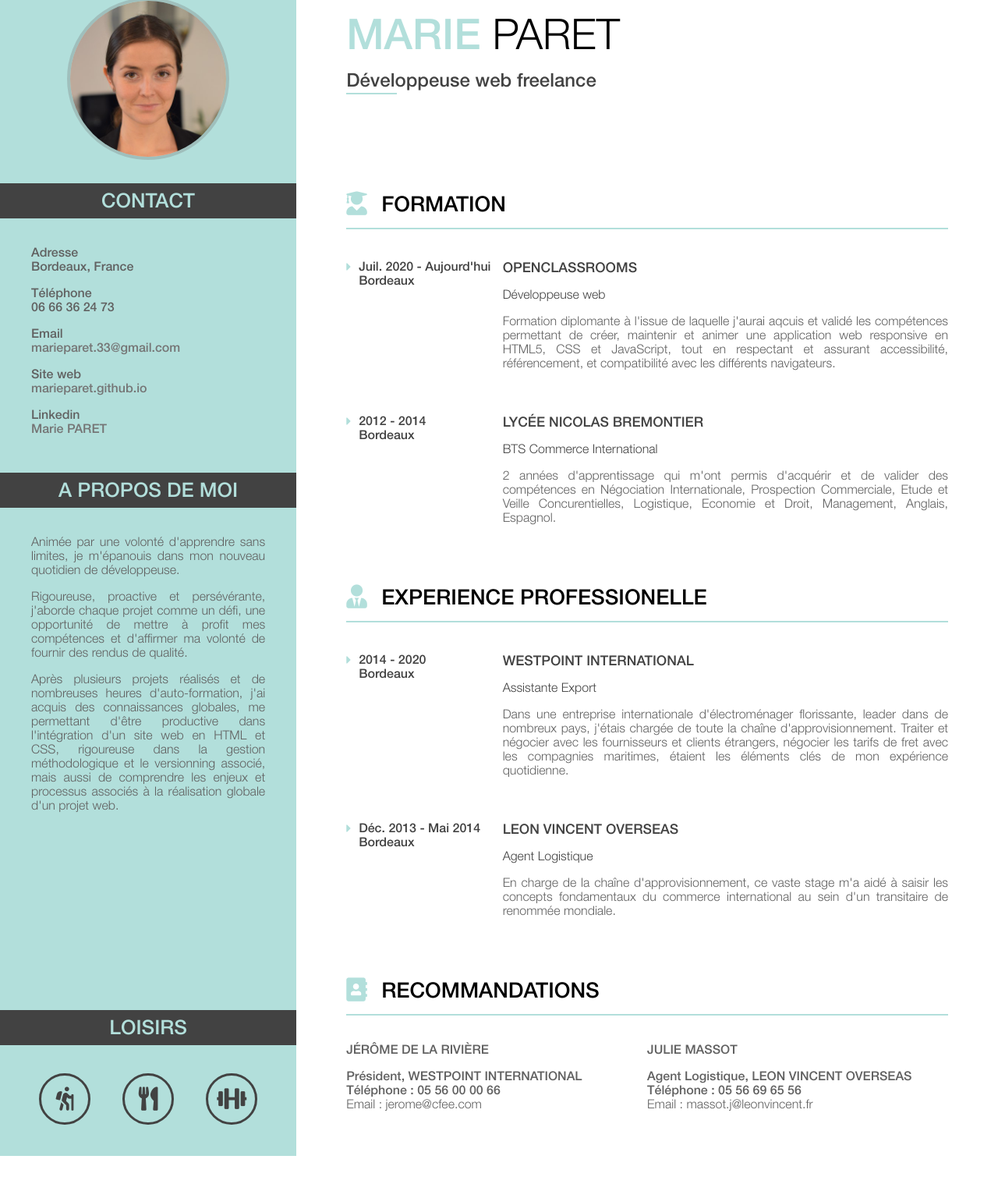
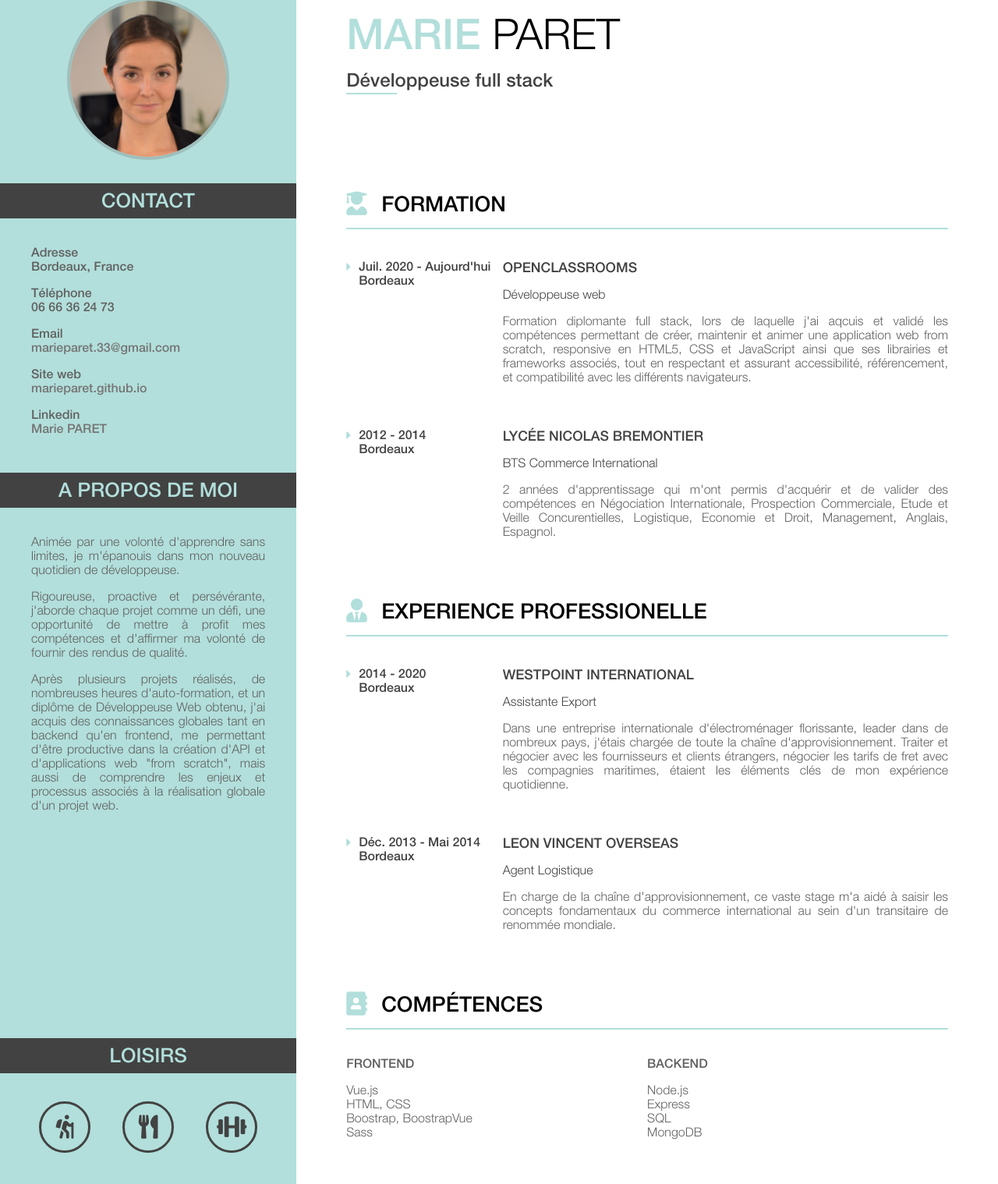
Before and after one commit to marieparet/marieparet.github.io, a plain HTML site: page index.html in a window 1280 px wide. Shown: the part 53-1571 px from the top of the page at 78% size. Before the commit the page ends 1535 px from the top, so only its background shows below. Drawn offline with Linux system fonts and the light colour scheme.

Commit message:
update info

```diff
--- a/css/responsive.css
+++ b/css/responsive.css
@@ -53,12 +53,12 @@
         font-size: 1.2em;
     }
 
-    .description-box-recommandation
+    .description-box-skills
     {
         flex-direction: column;
     }
 
-    .recommandation
+    .skills
     {
         width: auto;
     }
--- a/css/style.css
+++ b/css/style.css
@@ -48,7 +48,7 @@ h1 {
     margin-bottom: 10px;
 }
 
-h1, .recommandation-email {
+h1 {
     font-weight: normal;
 }
 
@@ -115,7 +115,7 @@ a:hover {
     color : #424242;
 }
 
-.my-info, .hobbies, .first-name, .job, .date-and-place-box, .recommandation-name {
+.my-info, .hobbies, .first-name, .job, .date-and-place-box, .skills-name {
     font-weight: bold;
 }
 
@@ -197,7 +197,7 @@ a:hover {
     text-align: justify;
 }
 
-.description-box-recommandation {
+.description-box-skills {
     display: flex;
     padding-top: 20px;
     padding-bottom: 20px;
@@ -208,7 +208,7 @@ a:hover {
     flex: 1;
 }
 
-.recommandation {
+.skills {
     width: 50%;
     padding-bottom: 20px;
 }
--- a/index.html
+++ b/index.html
@@ -57,10 +57,11 @@
                         de fournir des rendus de qualité.
                     </p>
                     <p>
-                        Après plusieurs projets réalisés et de nombreuses heures d'auto-formation,
-                        j'ai acquis des connaissances globales, me permettant d'être productive
-                        dans l'intégration d'un site web en HTML et CSS,
-                        rigoureuse dans la gestion méthodologique et le versionning associé,
+                        Après plusieurs projets réalisés, de nombreuses heures d'auto-formation, et un diplôme de
+                        Développeuse Web obtenu,
+                        j'ai acquis des connaissances globales tant en backend qu'en frontend, me permettant d'être
+                        productive
+                        dans la création d'API et d'applications web "from scratch",
                         mais aussi de comprendre les enjeux et processus associés à la réalisation globale d'un projet
                         web.
                     </p>
@@ -89,7 +90,7 @@
 
             <header>
                 <h1><span class="first-name">MARIE</span> PARET</h1>
-                <div class="job"><strong>Développeuse web</strong> freelance</div>
+                <div class="job"><strong>Développeuse full stack</strong></div>
                 <span class="small-line"></span>
             </header>
 
@@ -118,9 +119,11 @@
 
                         <div class="description-title">Développeuse web</div>
                         <p>
-                            Formation diplomante à l'issue de laquelle j'aurai aqcuis et validé les compétences
-                            permettant de créer, maintenir et animer une application web responsive en HTML5,
-                            CSS et JavaScript, tout en respectant et assurant accessibilité, référencement, et
+                            Formation diplomante full stack, lors de laquelle j'ai aqcuis et validé les compétences
+                            permettant de créer, maintenir et animer une application web from scratch, responsive en
+                            HTML5,
+                            CSS et JavaScript ainsi que ses librairies et frameworks associés,
+                            tout en respectant et assurant accessibilité, référencement, et
                             compatibilité avec les différents navigateurs.
                         </p>
                     </div>
@@ -211,27 +214,29 @@
                     <div class="icon">
                         <i class="fas fa-address-book"></i>
                     </div>
-                    <h2>RECOMMANDATIONS</h2>
+                    <h2>COMPÉTENCES</h2>
                 </div>
                 <span class="line"></span>
 
-                <div class="description-box-recommandation">
-                    <div class="recommandation">
-                        <div class="recommandation-name">
-                            <p>JÉRÔME DE LA RIVIÈRE</p>
-                            <p>Président, WESTPOINT INTERNATIONAL<br />
-                                Téléphone : 05 56 00 00 66<br />
-                                <span class="recommandation-email">Email : jerome@cfee.com</span>
+                <div class="description-box-skills">
+                    <div class="skills">
+                        <div>
+                            <p class="skills-name">FRONTEND</p>
+                            <p>Vue.js<br />
+                                HTML, CSS<br />
+                                Boostrap, BoostrapVue<br />
+                                Sass
                             </p>
                         </div>
                     </div>
 
-                    <div class="recommandation">
-                        <div class="recommandation-name">
-                            <p>JULIE MASSOT</p>
-                            <p>Agent Logistique, LEON VINCENT OVERSEAS<br />
-                                Téléphone : 05 56 69 65 56<br />
-                                <span class="recommandation-email">Email : massot.j@leonvincent.fr</span>
+                    <div class="skills">
+                        <div>
+                            <p class="skills-name">BACKEND</p>
+                            <p>Node.js<br />
+                                Express<br />
+                                SQL<br />
+                                MongoDB
                             </p>
                         </div>
                     </div>
```
